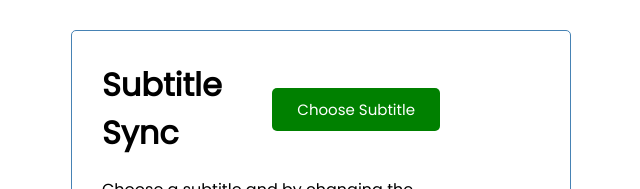
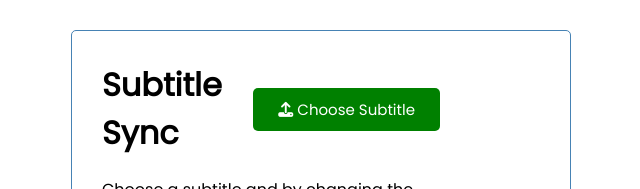
Before and after one commit to andreasalstrup/Subtitle-sync, a Vue app: page / in a window 1280 px wide. Shown: the top 189 px of the page, without its empty margins (319-959 px from the left). Built offline with nearby package versions, Linux system fonts and the light colour scheme.

Commit message:
Font awesome added

```diff
--- a/package.json
+++ b/package.json
@@ -8,6 +8,9 @@
     "lint": "vue-cli-service lint"
   },
   "dependencies": {
+    "@fortawesome/fontawesome-svg-core": "^6.1.1",
+    "@fortawesome/free-solid-svg-icons": "^6.1.1",
+    "@fortawesome/vue-fontawesome": "^3.0.1",
     "core-js": "^3.8.3",
     "file-saver": "^2.0.5",
     "vue": "^3.2.13"
--- a/public/index.html
+++ b/public/index.html
@@ -4,6 +4,7 @@
     <meta charset="utf-8">
     <meta http-equiv="X-UA-Compatible" content="IE=edge">
     <meta name="viewport" content="width=device-width,initial-scale=1.0">
+    <link href="https://cdnjs.cloudflare.com/ajax/libs/font-awesome/6.1.1/css/all.min.css" rel="stylesheet"  type='text/css'>
     <link rel="icon" href="<%= BASE_URL %>favicon.ico">
     <title><%= htmlWebpackPlugin.options.title %></title>
   </head>
--- a/src/components/Header.vue
+++ b/src/components/Header.vue
@@ -3,7 +3,7 @@
         <h1>{{ title }}</h1>
         <div>
             <label for="file-upload" class="btn" :style="{ background: color}">
-                <i class="fa fa-cloud-upload"></i> Choose Subtitle
+                <i class="fa-solid fa-upload"></i> Choose Subtitle
             </label>
             <Button @file-uploaded="this.$emit('file-uploaded')" id="file-upload" type="file"/>
             <div v-show="downloadReady" style="position: fixed;display: inline-block;" >
--- a/src/main.js
+++ b/src/main.js
@@ -1,4 +1,11 @@
 import { createApp } from 'vue'
+import { FontAwesomeIcon } from '@fortawesome/vue-fontawesome'
+import { library } from '@fortawesome/fontawesome-svg-core'
+import { faSave } from '@fortawesome/free-solid-svg-icons'
 import App from './App.vue'
 
-createApp(App).mount('#app')
+library.add(faSave);
+
+createApp(App)
+.component('fa', FontAwesomeIcon)
+.mount('#app')
```
Also changed, not shown: 1 other file (tests, documents, lock files or other folders).
